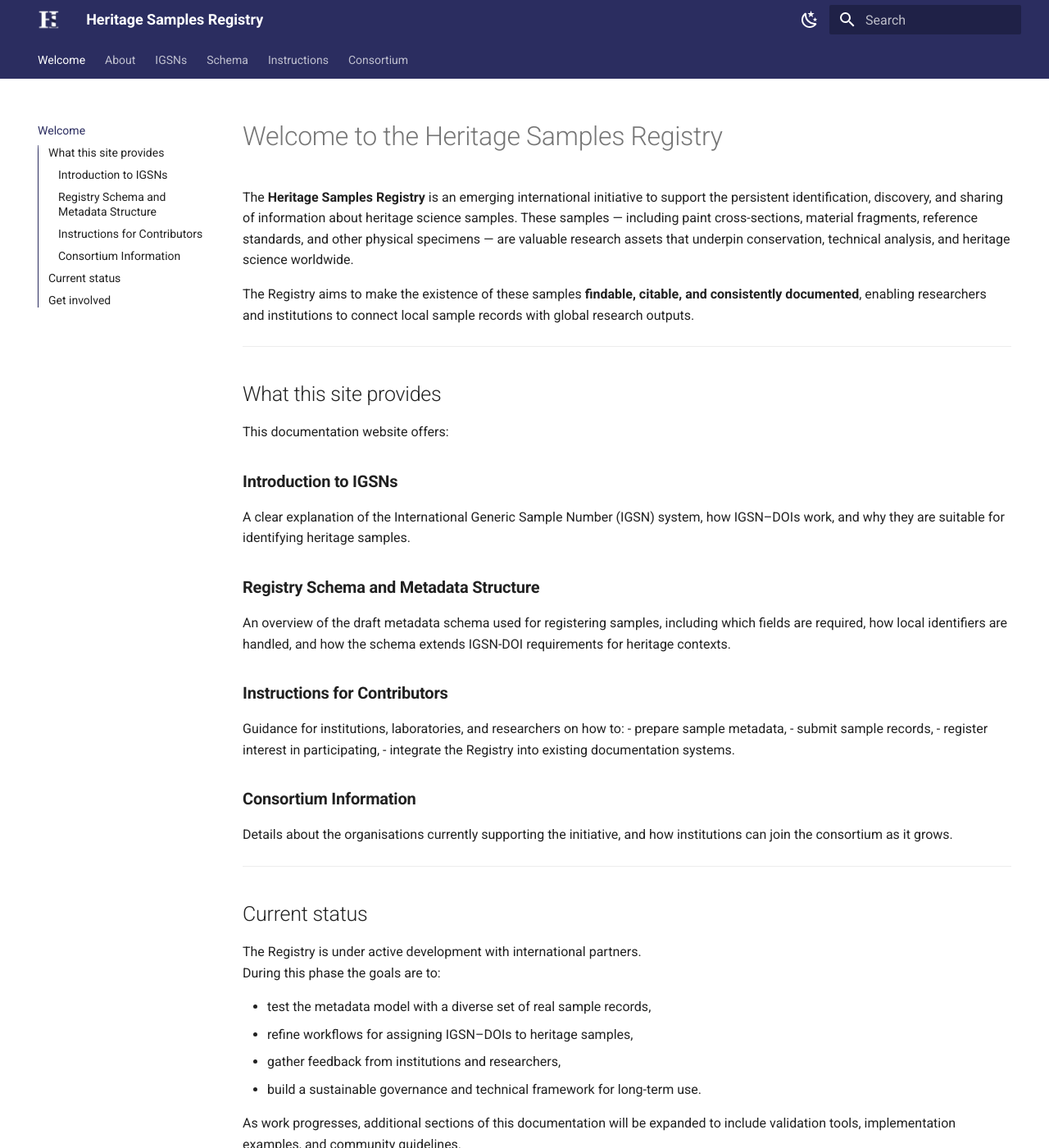
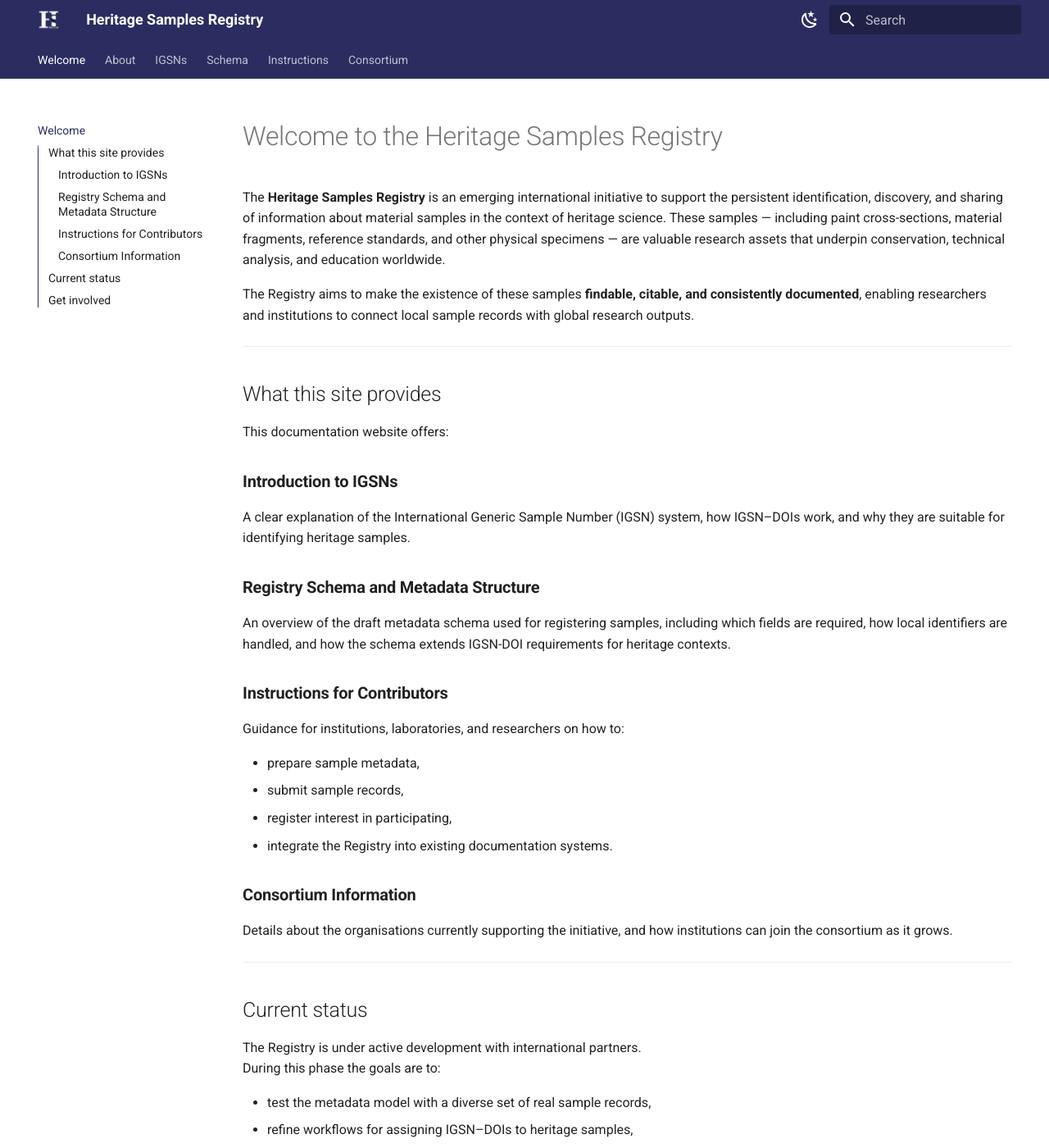
Before and after one commit to HeritageSamples/heritagesamples.org, an MkDocs documentation site: the page built from docs/index.md, in a window 1280 px wide and 1400 px high. Shown: the whole window at 82% size. Built offline with MkDocs 1.6.1 and Material for MkDocs 9.7.7, drawn with Linux system fonts in a browser that asks for light colours.

Commit message:
edit welcome message

```diff
--- a/docs/index.md
+++ b/docs/index.md
@@ -2,10 +2,10 @@
 
 The **Heritage Samples Registry** is an emerging international initiative to
 support the persistent identification, discovery, and sharing of information
-about heritage science samples. These samples — including paint cross-sections,
+about material samples in the context of heritage science. These samples — including paint cross-sections,
 material fragments, reference standards, and other physical specimens — are
 valuable research assets that underpin conservation, technical analysis, and
-heritage science worldwide.
+education worldwide.
 
 The Registry aims to make the existence of these samples **findable, citable,
 and consistently documented**, enabling researchers and institutions to connect
@@ -18,22 +18,27 @@ local sample records with global research outputs.
 This documentation website offers:
 
 ### **Introduction to IGSNs**
+
 A clear explanation of the International Generic Sample Number (IGSN) system,
 how IGSN–DOIs work, and why they are suitable for identifying heritage samples.
 
 ### **Registry Schema and Metadata Structure**
+
 An overview of the draft metadata schema used for registering samples, including
 which fields are required, how local identifiers are handled, and how the schema
 extends IGSN-DOI requirements for heritage contexts.
 
 ### **Instructions for Contributors**
+
 Guidance for institutions, laboratories, and researchers on how to:
+
 - prepare sample metadata,
 - submit sample records,
 - register interest in participating,
 - integrate the Registry into existing documentation systems.
 
 ### **Consortium Information**
+
 Details about the organisations currently supporting the initiative, and how
 institutions can join the consortium as it grows.
 
```
